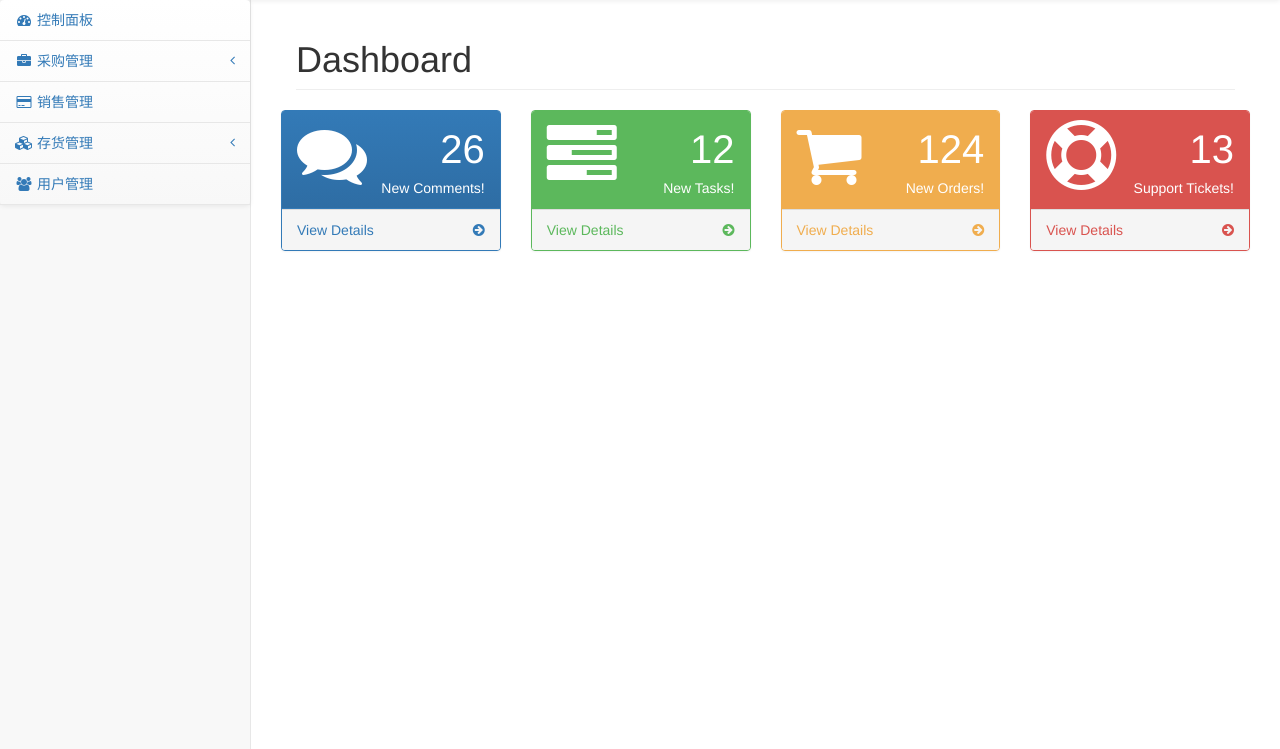
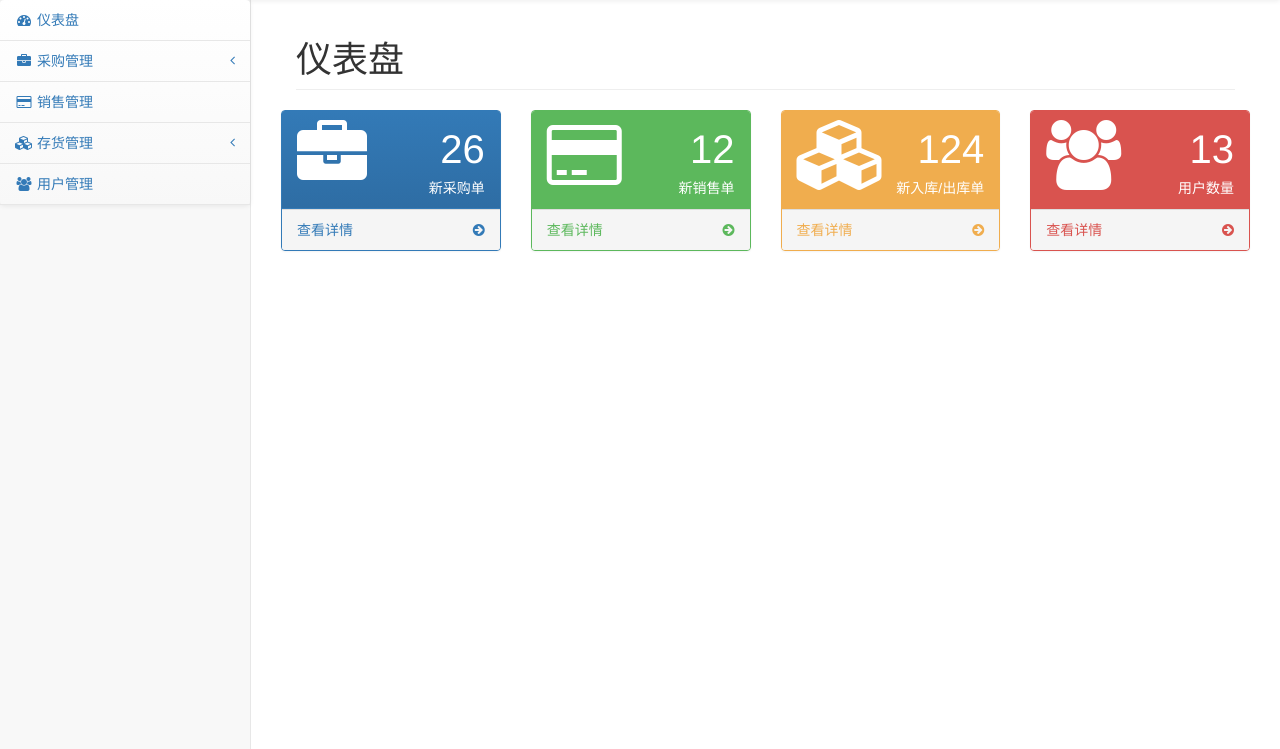
Before and after one commit to Xuanwo/jade-ims, a Flask app: page / in a window 1280 px wide. Shown: the part 51-800 px from the top of the page. Run offline with Flask 2, Linux system fonts and the light colour scheme; parts of the project's set-up code (start-up, migrations or seed data) failed here and were passed over; some libraries are stand-ins or nearby versions.

Commit message:
prepare to do the real work

```diff
--- a/jade_ims/templates/index.html
+++ b/jade_ims/templates/index.html
@@ -7,17 +7,17 @@
                 <div class="panel-heading">
                     <div class="row">
                         <div class="col-xs-3">
-                                <i class="fa fa-comments fa-5x"></i>
+                            <i class="fa fa-briefcase fa-5x"></i>
                         </div>
                         <div class="col-xs-9 text-right">
                             <div class="huge">26</div>
-                                <div>New Comments!</div>
+                            <div>新采购单</div>
                         </div>
                     </div>
                 </div>
                 <a href="#">
                     <div class="panel-footer">
-                            <span class="pull-left">View Details</span>
+                        <span class="pull-left">查看详情</span>
                         <span class="pull-right"><i class="fa fa-arrow-circle-right"></i></span>
                         <div class="clearfix"></div>
                     </div>
@@ -29,17 +29,17 @@
                 <div class="panel-heading">
                     <div class="row">
                         <div class="col-xs-3">
-                                <i class="fa fa-tasks fa-5x"></i>
+                            <i class="fa fa-credit-card  fa-5x"></i>
                         </div>
                         <div class="col-xs-9 text-right">
                             <div class="huge">12</div>
-                                <div>New Tasks!</div>
+                            <div>新销售单</div>
                         </div>
                     </div>
                 </div>
                 <a href="#">
                     <div class="panel-footer">
-                            <span class="pull-left">View Details</span>
+                        <span class="pull-left">查看详情</span>
                         <span class="pull-right"><i class="fa fa-arrow-circle-right"></i></span>
                         <div class="clearfix"></div>
                     </div>
@@ -51,17 +51,17 @@
                 <div class="panel-heading">
                     <div class="row">
                         <div class="col-xs-3">
-                                <i class="fa fa-shopping-cart fa-5x"></i>
+                            <i class="fa fa-cubes fa-5x"></i>
                         </div>
                         <div class="col-xs-9 text-right">
                             <div class="huge">124</div>
-                                <div>New Orders!</div>
+                            <div>新入库/出库单</div>
                         </div>
                     </div>
                 </div>
                 <a href="#">
                     <div class="panel-footer">
-                            <span class="pull-left">View Details</span>
+                        <span class="pull-left">查看详情</span>
                         <span class="pull-right"><i class="fa fa-arrow-circle-right"></i></span>
                         <div class="clearfix"></div>
                     </div>
@@ -73,17 +73,17 @@
                 <div class="panel-heading">
                     <div class="row">
                         <div class="col-xs-3">
-                                <i class="fa fa-support fa-5x"></i>
+                            <i class="fa fa-users fa-5x"></i>
                         </div>
                         <div class="col-xs-9 text-right">
                             <div class="huge">13</div>
-                                <div>Support Tickets!</div>
+                            <div>用户数量</div>
                         </div>
                     </div>
                 </div>
                 <a href="#">
                     <div class="panel-footer">
-                            <span class="pull-left">View Details</span>
+                        <span class="pull-left">查看详情</span>
                         <span class="pull-right"><i class="fa fa-arrow-circle-right"></i></span>
                         <div class="clearfix"></div>
                     </div>
--- a/jade_ims/templates/layout.html
+++ b/jade_ims/templates/layout.html
@@ -51,38 +51,38 @@
             <div class="sidebar-nav navbar-collapse">
                 <ul class="nav" id="side-menu">
                     <li>
-                        <a href="/index.html"><i class="fa fa-dashboard fa-fw"></i> 控制面板</a>
+                        <a href="/index"><i class="fa fa-dashboard fa-fw"></i> 仪表盘</a>
                     </li>
                     <li>
                         <a href="#"><i class="fa fa-briefcase fa-fw"></i> 采购管理<span class="fa arrow"></span></a>
                         <ul class="nav nav-second-level">
                             <li>
-                                <a href="/purchase/supplier.html">供应商管理</a>
+                                <a href="/purchase/supplier">供应商管理</a>
                             </li>
                             <li>
-                                <a href="/purchase/inputbill.html">进货单</a>
+                                <a href="/purchase/inputbill">进货单</a>
                             </li>
                         </ul>
                     </li>
                     <li>
-                        <a href="/sale.html"><i class="fa fa-credit-card fa-fw"></i> 销售管理</a>
+                        <a href="/sale"><i class="fa fa-credit-card fa-fw"></i> 销售管理</a>
                     </li>
                     <li>
                         <a href="#"><i class="fa fa-cubes fa-fw"></i> 存货管理<span class="fa arrow"></span></a>
                         <ul class="nav nav-second-level">
                             <li>
-                                <a href="/stock/stock.html">存货表</a>
+                                <a href="/stock/stock">存货表</a>
                             </li>
                             <li>
-                                <a href="/stock/enterstockbill.html">入库单</a>
+                                <a href="/stock/enter">入库单</a>
                             </li>
                             <li>
-                                <a href="/stock/leavestockbill.html">出库单</a>
+                                <a href="/stock/leave">出库单</a>
                             </li>
                         </ul>
                     </li>
                     <li>
-                        <a href="/user.html"><i class="fa fa-users fa-fw"></i> 用户管理</a>
+                        <a href="/user"><i class="fa fa-users fa-fw"></i> 用户管理</a>
                     </li>
                 </ul>
             </div>
@@ -90,7 +90,7 @@
     </nav>
     <div id="page-wrapper">
         <div class="col-lg-12">
-            <h1 class="page-header">Dashboard</h1>
+            <h1 class="page-header">{{ page_header }}</h1>
         </div>
         {% block body %}
         {% endblock %}
--- a/jade_ims/templates/purchase/inputbill.html
+++ b/jade_ims/templates/purchase/inputbill.html
@@ -0,0 +1 @@
+{% extends 'layout.html' %}
--- a/jade_ims/templates/purchase/supplier.html
+++ b/jade_ims/templates/purchase/supplier.html
@@ -0,0 +1 @@
+{% extends 'layout.html' %}
--- a/jade_ims/templates/sale.html
+++ b/jade_ims/templates/sale.html
@@ -0,0 +1 @@
+{% extends 'layout.html' %}
--- a/jade_ims/templates/stock/enterstockbill.html
+++ b/jade_ims/templates/stock/enterstockbill.html
@@ -0,0 +1 @@
+{% extends 'layout.html' %}
--- a/jade_ims/templates/stock/leavestockbill.html
+++ b/jade_ims/templates/stock/leavestockbill.html
@@ -0,0 +1 @@
+{% extends 'layout.html' %}
--- a/jade_ims/templates/stock/stock.html
+++ b/jade_ims/templates/stock/stock.html
@@ -0,0 +1 @@
+{% extends 'layout.html' %}
--- a/jade_ims/templates/user.html
+++ b/jade_ims/templates/user.html
@@ -0,0 +1 @@
+{% extends 'layout.html' %}
--- a/jade_ims/views/dashboard.py
+++ b/jade_ims/views/dashboard.py
@@ -7,14 +7,4 @@
 @dashboard.route('/')
 @dashboard.route('/index')
 def index():
-    return render_template('index.html')
-
-
-@dashboard.route('/login')
-def login():
-    return 'Hello,world!'
-
-
-@dashboard.route('/logout')
-def logout():
-    pass
+    return render_template('index.html', page_header='仪表盘')
--- a/jade_ims/views/login.py
+++ b/jade_ims/views/login.py
@@ -1,3 +1,7 @@
 from flask import Blueprint, render_template
 
 login = Blueprint('login', __name__)
+
+@login.route('/login')
+def user_login():
+    return render_template('login.html')
--- a/jade_ims/views/purchase/inputbill.py
+++ b/jade_ims/views/purchase/inputbill.py
@@ -1,3 +1,8 @@
 from flask import Blueprint, render_template
 
 inputbill = Blueprint('inputbill', __name__)
+
+
+@inputbill.route('/purchase/input')
+def list_input():
+    return render_template('purchase/inputbill.html')
--- a/jade_ims/views/purchase/supplier.py
+++ b/jade_ims/views/purchase/supplier.py
@@ -1,3 +1,7 @@
 from flask import Blueprint, render_template
 
 supplier = Blueprint('supplier', __name__)
+
+@supplier.route('/purchase/supplier')
+def list_supplier():
+    return render_template('purchase/supplier.html')
--- a/jade_ims/views/stock/enterstockbill.py
+++ b/jade_ims/views/stock/enterstockbill.py
@@ -1,3 +1,7 @@
 from flask import Blueprint, render_template
 
 enterstockbill = Blueprint('enterstockbill', __name__)
+
+@enterstockbill.route('/stock/enter')
+def enter_stock():
+    return render_template('stock/enterstockbill.html')
--- a/jade_ims/views/stock/leavestockbill.py
+++ b/jade_ims/views/stock/leavestockbill.py
@@ -1,3 +1,7 @@
 from flask import Blueprint, render_template
 
 leavestockbill = Blueprint('leavestockbill', __name__)
+
+@leavestockbill.route('/stock/leave')
+def leave_stock():
+    return render_template('stock/leavestockbill.html')
--- a/jade_ims/views/stock/stock.py
+++ b/jade_ims/views/stock/stock.py
@@ -1,3 +1,8 @@
 from flask import Blueprint, render_template
 
 stock = Blueprint('stock', __name__)
+
+@stock.route('/stock')
+@stock.route('/stock/stock')
+def list_stock():
+    return render_template('stock/stock.html')
```
Also changed, not shown: jade_ims/views/sale.py (+18 -1 lines), jade_ims/views/user.py (+1 -6 lines). Lines whose indentation alone changed are shown as unchanged.
